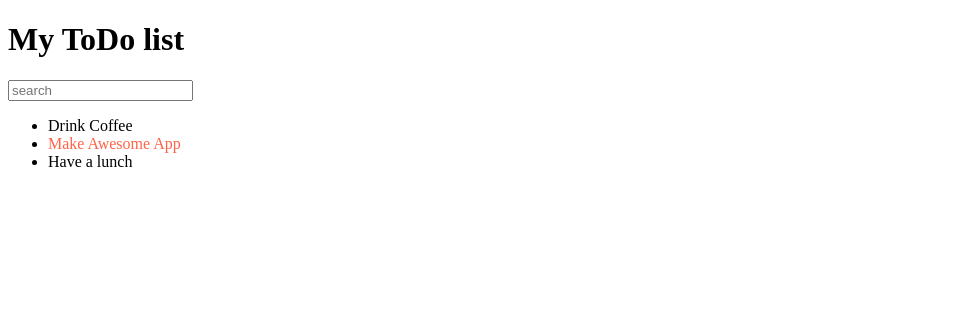
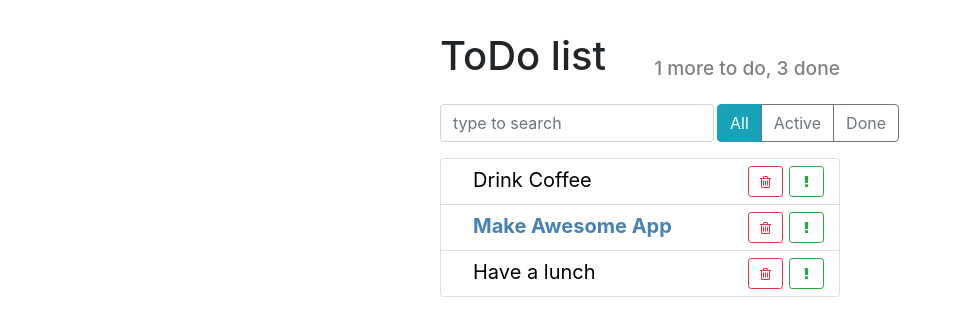
Before and after one commit to Voloshin-Sergei/ToDo, a React app: page / in a window 1280 px wide. Shown: the whole page, without its empty margins (0-954 px from the left). Built offline with nearby package versions, Linux system fonts and the light colour scheme.

Commit message:
feat: add styles

```diff
--- a/public/index.html
+++ b/public/index.html
@@ -3,9 +3,17 @@
   <head>
     <meta charset="utf-8" />
     <meta name="viewport" content="width=device-width, initial-scale=1" />
+    <link
+      rel="stylesheet"
+      href="https://stackpath.bootstrapcdn.com/bootstrap/4.5.2/css/bootstrap.min.css"
+    />
+    <link
+      rel="stylesheet"
+      href="https://stackpath.bootstrapcdn.com/font-awesome/4.7.0/css/font-awesome.min.css"
+    />
     <title>ToDo App</title>
   </head>
   <body>
-    <div id="root"></div>
+    <div role="main" id="root" className="container"></div>
   </body>
 </html>
--- /dev/null
+++ b/src/components/app-header.css
@@ -0,0 +1,12 @@
+.app-header {
+  align-items: flex-end;
+}
+
+.app-header h1 {
+  flex-grow: 1;
+}
+
+.app-header h2 {
+  font-size: 1.2rem;
+  color: grey;
+}
--- a/src/components/app-header.js
+++ b/src/components/app-header.js
@@ -1,7 +1,16 @@
 import React from 'react';
 
-const AppHeader = () => {
-  return <h1>My ToDo list</h1>;
+import './app-header.css';
+
+const AppHeader = ({ toDo, done }) => {
+  return (
+    <div className="app-header d-flex">
+      <h1>ToDo list</h1>
+      <h2>
+        {toDo} more to do, {done} done
+      </h2>
+    </div>
+  );
 };
 
 export default AppHeader;
--- /dev/null
+++ b/src/components/item-status-filter.js
@@ -0,0 +1,21 @@
+import React from 'react';
+
+import './item-status-filter.css';
+
+const ItemStatusFilter = () => {
+  return (
+    <div className="btn-group">
+      <button type="button" className="btn btn-info">
+        All
+      </button>
+      <button type="button" className="btn btn-outline-secondary">
+        Active
+      </button>
+      <button type="button" className="btn btn-outline-secondary">
+        Done
+      </button>
+    </div>
+  );
+};
+
+export default ItemStatusFilter;
--- /dev/null
+++ b/src/components/search-panel.css
@@ -0,0 +1,5 @@
+.search-input {
+  width: auto;
+  flex-grow: 1;
+  margin-right: 3px;
+}
--- a/src/components/search-panel.js
+++ b/src/components/search-panel.js
@@ -1,7 +1,9 @@
 import React from 'react';
 
+import './search-panel.css';
+
 const SearchPanel = () => {
-  return <input placeholder="search" />;
+  return <input type="text" className="form-control search-input" placeholder="type to search" />;
 };
 
 export default SearchPanel;
--- /dev/null
+++ b/src/components/todo-list-item.css
@@ -0,0 +1,24 @@
+.todo-list-item {
+  font-size: 1.25rem;
+}
+
+.todo-list-item button {
+  width: 35px;
+  margin: 3px;
+}
+
+.todo-list-item-label {
+  margin-left: 1.25rem;
+  line-height: 35px;
+  cursor: pointer;
+  user-select: none;
+}
+
+.todo-list-item.done .todo-list-item-label {
+  text-decoration: line-through;
+}
+
+.todo-list-item.important .todo-list-item-label {
+  font-weight: bold;
+  color: steelblue;
+}
--- a/src/components/todo-list-item.js
+++ b/src/components/todo-list-item.js
@@ -1,10 +1,25 @@
 import React from 'react';
+
+import './todo-list-item.css';
 
 const TodoListItem = ({ label, important = false }) => {
   const style = {
-    color: important ? 'tomato' : 'black',
+    color: important ? 'steelblue' : 'black',
+    fontWeight: important ? 'bold' : 'normal',
   };
-  return <span style={style}>{label}</span>;
+  return (
+    <span className="todo-list-item">
+      <span className="todo-list-item-label" style={style}>
+        {label}
+      </span>
+      <button type="button" className="btn btn-outline-success btn-sm float-right">
+        <i className="fa fa-exclamation" />
+      </button>
+      <button type="button" className="btn btn-outline-danger btn-sm float-right">
+        <i className="fa fa-trash-o" />
+      </button>
+    </span>
+  );
 };
 
 export default TodoListItem;
--- /dev/null
+++ b/src/components/todo-list.css
@@ -0,0 +1,3 @@
+.todo-list .list-group-item {
+  padding: 0.25rem 0.75rem;
+}
--- a/src/components/todo-list.js
+++ b/src/components/todo-list.js
@@ -1,17 +1,19 @@
 import React from 'react';
 import TodoListItem from './todo-list-item';
+
+import './todo-list.css';
 
 const TodoList = ({ todos }) => {
   const elements = todos.map((item) => {
     const { id, ...itemProps } = item;
     return (
-      <li key={id}>
+      <li key={id} className="list-group-item">
         <TodoListItem {...itemProps} />
       </li>
     );
   });
 
-  return <ul>{elements}</ul>;
+  return <ul className="list-group todo-list">{elements}</ul>;
 };
 
 export default TodoList;
--- /dev/null
+++ b/src/index.css
@@ -0,0 +1,8 @@
+.todo-app {
+  margin: 2rem auto 0 auto;
+  max-width: 400px;
+}
+
+.top-panel {
+  margin: 1rem 0;
+}
--- a/src/index.js
+++ b/src/index.js
@@ -4,6 +4,9 @@ import ReactDOM from 'react-dom';
 import AppHeader from './components/app-header';
 import SearchPanel from './components/search-panel';
 import TodoList from './components/todo-list';
+import ItemStatusFilter from './components/item-status-filter';
+
+import './index.css';
 
 const App = () => {
   const todoData = [
@@ -13,9 +16,12 @@ const App = () => {
   ];
 
   return (
-    <div>
-      <AppHeader />
-      <SearchPanel />
+    <div className="todo-app">
+      <AppHeader toDo={1} done={3} />
+      <div className="top-panel d-flex">
+        <SearchPanel />
+        <ItemStatusFilter />
+      </div>
       <TodoList todos={todoData} />
     </div>
   );
```
Also changed, not shown: src/components/item-status-filter.css (added).
